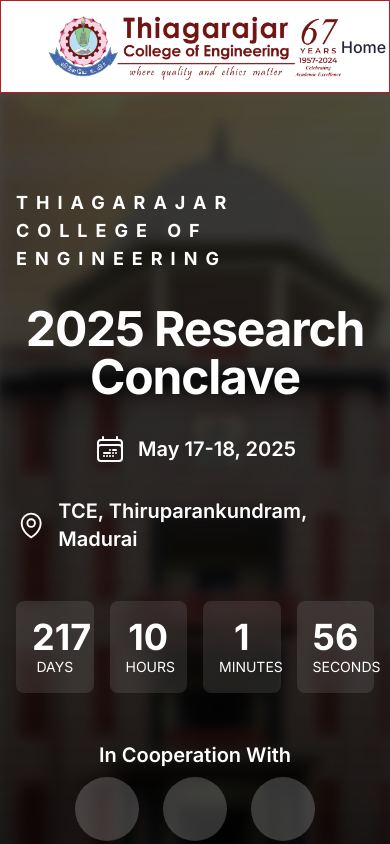
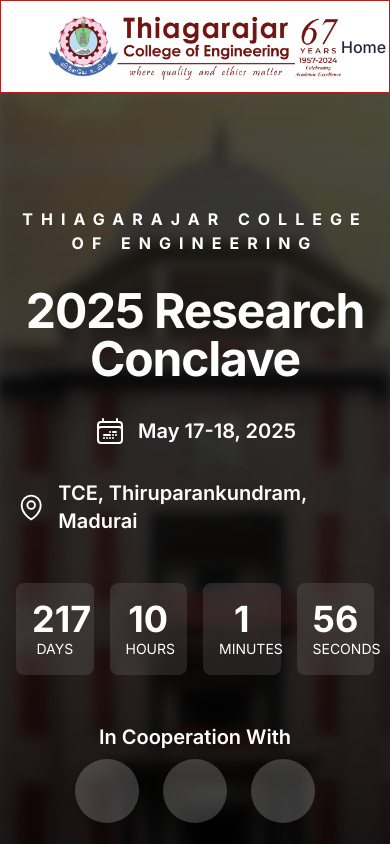
Before and after one commit to kmrsanthosh/TCEResearchConclave, a Next.js app: page / in a window 390 px wide. Shown: the top 844 px of the page. Built offline with nearby package versions, Linux system fonts and the light colour scheme.

Commit message:
Added Center Tag to a text

```diff
--- a/components/Home/Hero.tsx
+++ b/components/Home/Hero.tsx
@@ -113,7 +113,7 @@ export const Hero = () => {
           initial={{ opacity: 0, y: 20 }}
           animate={{ opacity: 1, y: 0 }}
           transition={{ duration: 0.6 }}
-          className="text-lg font-bold tracking-[8px] uppercase mb-8"
+          className=" text-center md:text-lg font-bold tracking-[8px] uppercase mb-8"
         >
           Thiagarajar College of Engineering
         </motion.h2>
```
